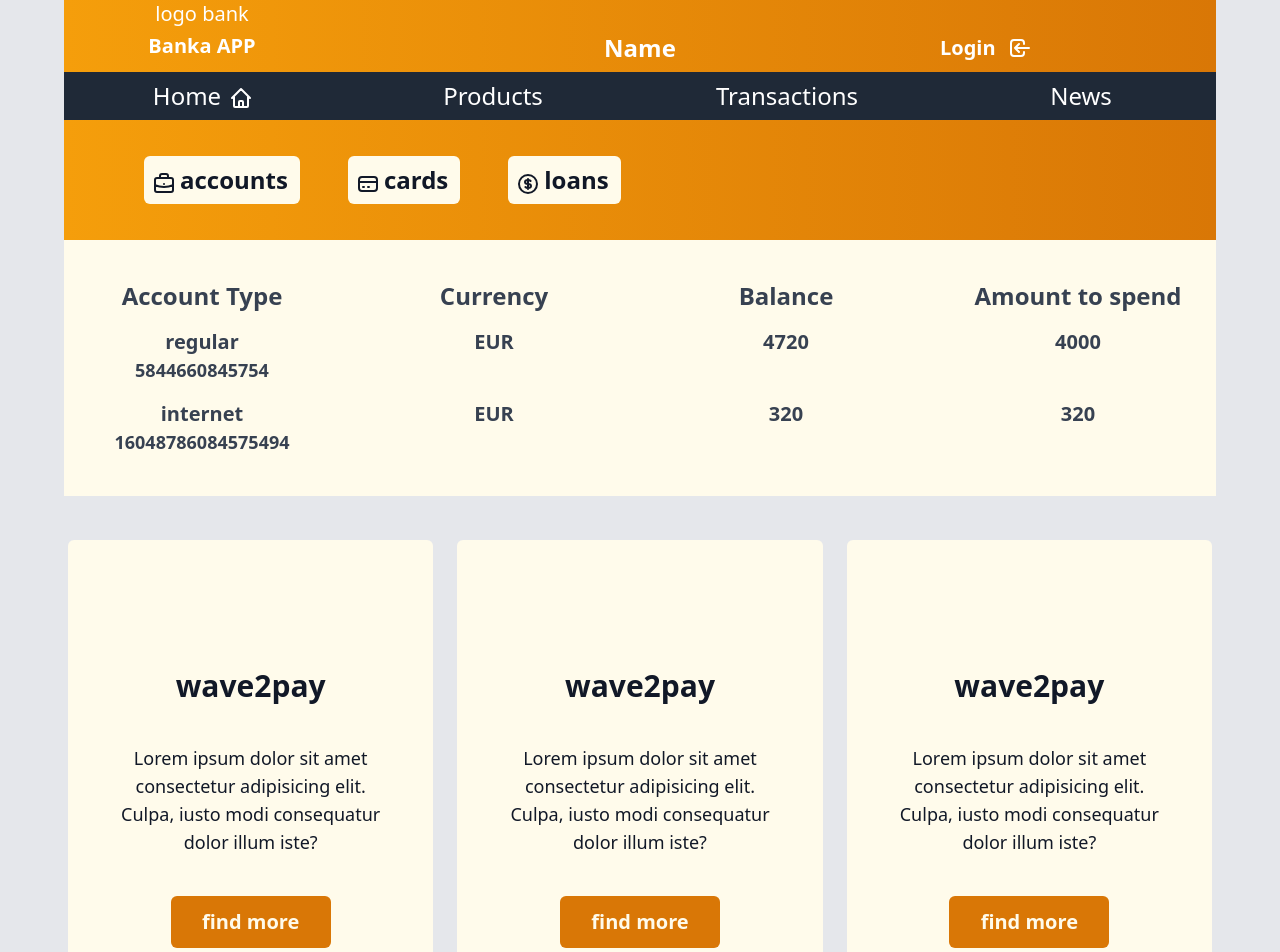
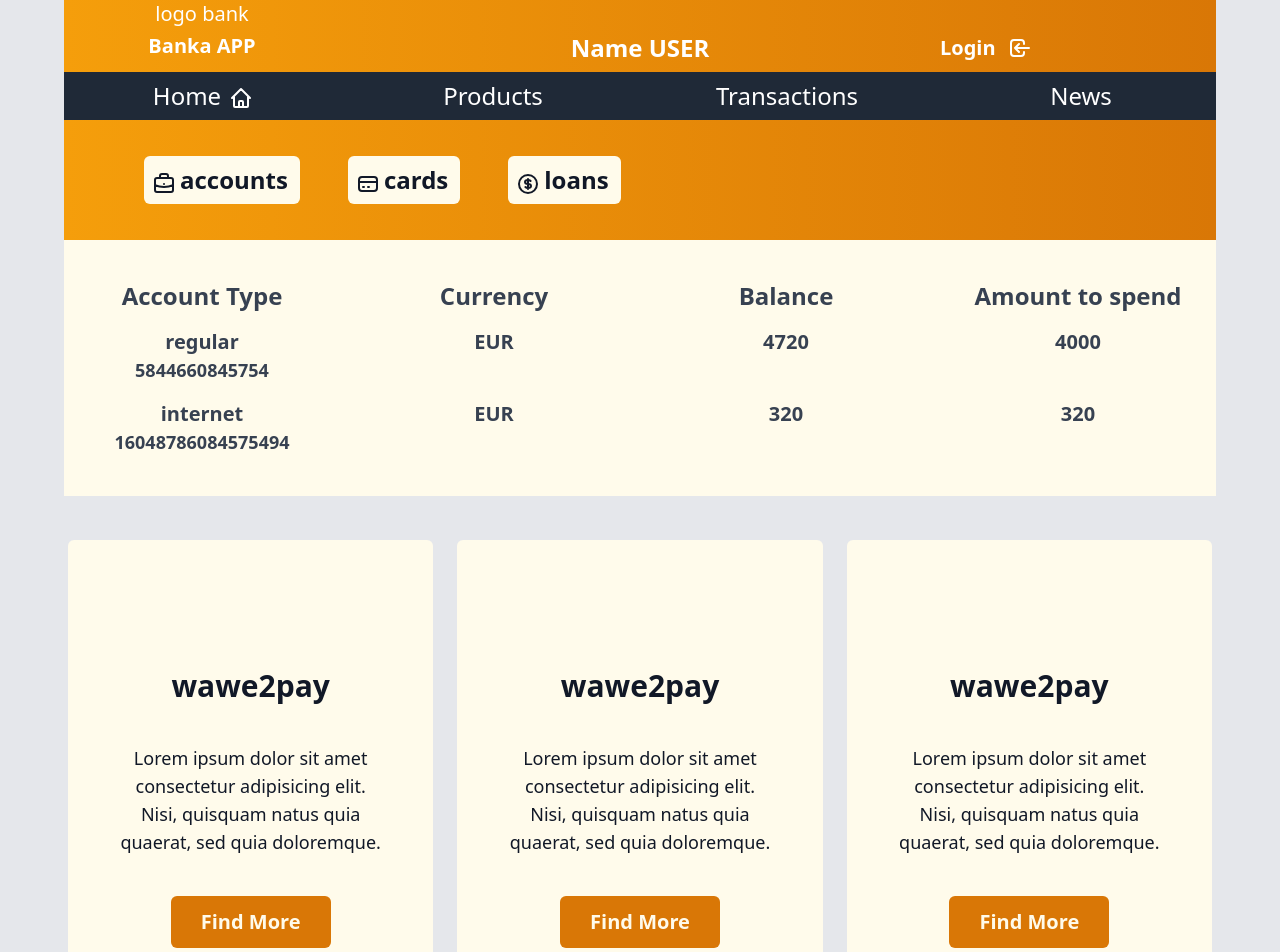
Before and after one commit to BojanMijatovic/bank-app, a React (Create React App) app: page / in a window 1280 px wide. Shown: the top 952 px of the page. Built offline with nearby package versions, Linux system fonts and the light colour scheme.

Commit message:
add Widgets

```diff
--- a/src/App.js
+++ b/src/App.js
@@ -9,6 +9,7 @@ import Cards from './pages/Cards/Cards';
 import Loans from './pages/Loans/Loans';
 import Navbar from './components/Navbar/Navbar';
 import Header from './components/Header/Header';
+import LogInAndOut from './pages/LogInAndOut/LogInAndOut';
 
 const App = () => {
   return (
@@ -23,6 +24,7 @@ const App = () => {
         <Route path='/accounts' component={Accounts} />
         <Route path='/cards' component={Cards} />
         <Route path='/loans' component={Loans} />
+        <Route path='/logIn' component={LogInAndOut} />
       </Switch>
     </div>
   );
--- a/src/components/Navbar/Navbar.js
+++ b/src/components/Navbar/Navbar.js
@@ -1,4 +1,5 @@
 import React from 'react';
+import { Link } from 'react-router-dom';
 
 const Navbar = ({ name }) => {
   return (
@@ -9,10 +10,12 @@ const Navbar = ({ name }) => {
           <h3 className='pt-1 font-semibold'>Banka APP</h3>
         </div>
         <div className='m2 pb-2 col-span-2'>
-          <h2 className='pt-8 pb font-semibold text-2xl'>Name {name}</h2>
+          <h2 className='pt-8 pb font-semibold text-2xl'>Name USER</h2>
         </div>
         <div className='m2 pb-2 flex items-center '>
-          <h3 className='pt-8 pb font-semibold'>Login</h3>
+          <Link to='/logIn'>
+            <h3 className='pt-8 pb font-semibold'>Login</h3>
+          </Link>
           <svg
             xmlns='http://www.w3.org/2000/svg'
             className='h-6 w-6 mt-8 ml-3'
--- /dev/null
+++ b/src/components/WidgetZone/Widget/Widget.js
@@ -0,0 +1,16 @@
+import React from 'react';
+
+const Widget = ({ name, description, buttonName }) => {
+  return (
+    <div className='text-gray-900 bg-yellow-50 m-1 h-auto rounded-md'>
+      <div className='flex flex-col  mt-32 mb-5 items-center'>
+        <h2 className='text-3xl font-semibold'>{name}</h2>
+        <p className='text-lg px-12 py-6 my-4'>{description}</p>
+        <button className=' bg-yellow-600 text-yellow-50 w-40 text-xl font-bold rounded-md py-3  hover:bg-yellow-500  hover:text-gray-900'>
+          {buttonName}
+        </button>
+      </div>
+    </div>
+  );
+};
+export default Widget;
--- a/src/components/WidgetZone/WidgetZone.js
+++ b/src/components/WidgetZone/WidgetZone.js
@@ -1,44 +1,55 @@
 import React from 'react';
-
-const WidgetZone = () => {
-  return (
-    <div className='grid grid-cols-3 gap-4 bg-gray-200  text-gray-700 pt-10 pb-10'>
-      <div className='text-gray-900 bg-yellow-50 m-1 h-auto rounded-md'>
-        <div className='flex flex-col  mt-32 mb-5 items-center'>
-          <h2 className='text-3xl font-semibold'>wave2pay</h2>
-          <p className='text-lg px-12 py-6 my-4'>
-            Lorem ipsum dolor sit amet consectetur adipisicing elit. Culpa, iusto modi consequatur dolor illum iste?
-          </p>
-          <button className=' bg-yellow-600 text-yellow-50 w-40 text-xl font-bold rounded-md py-3  hover:bg-yellow-500  hover:text-gray-900'>
-            find more
-          </button>
-        </div>
+import Widget from './Widget/Widget';
+class WidgetZone extends React.Component {
+  constructor(props) {
+    super(props);
+    this.state = {
+      widgets: [
+        {
+          name: 'wawe2pay',
+          description:
+            'Lorem ipsum dolor sit amet consectetur adipisicing elit. Nisi, quisquam natus quia quaerat, sed quia doloremque.',
+          image: 'https://www.wave2pay.com/wp-content/uploads/2017/09/logo-wave2pay.png',
+          link: 'https://www.wave2pay.com/',
+          buttonName: 'Find More',
+        },
+        {
+          name: 'wawe2pay',
+          description:
+            'Lorem ipsum dolor sit amet consectetur adipisicing elit. Nisi, quisquam natus quia quaerat, sed quia doloremque.',
+          image: 'https://www.wave2pay.com/wp-content/uploads/2017/09/logo-wave2pay.png',
+          link: 'https://www.wave2pay.com/',
+          buttonName: 'Find More',
+        },
+        {
+          name: 'wawe2pay',
+          description:
+            'Lorem ipsum dolor sit amet consectetur adipisicing elit. Nisi, quisquam natus quia quaerat, sed quia doloremque.',
+          image: 'https://www.wave2pay.com/wp-content/uploads/2017/09/logo-wave2pay.png',
+          link: 'https://www.wave2pay.com/',
+          buttonName: 'Find More',
+        },
+      ],
+    };
+  }
+  render() {
+    return (
+      <div className='grid grid-cols-3 gap-4 bg-gray-200  text-gray-700 pt-10 pb-10'>
+        {this.state.widgets.map((widget, index) => {
+          return (
+            <Widget
+              key={index}
+              name={widget.name}
+              description={widget.description}
+              image={widget.image}
+              link={widget.link}
+              buttonName={widget.buttonName}
+            />
+          );
+        })}
       </div>
-      <div className='text-gray-900 bg-yellow-50 m-1 h-auto rounded-md'>
-        <div className='flex flex-col  mt-32 mb-5 items-center'>
-          <h2 className='text-3xl font-semibold'>wave2pay</h2>
-          <p className='text-lg px-12 py-6 my-4'>
-            Lorem ipsum dolor sit amet consectetur adipisicing elit. Culpa, iusto modi consequatur dolor illum iste?
-          </p>
-          <button className=' bg-yellow-600 text-yellow-50 w-40 text-xl font-bold rounded-md py-3  hover:bg-yellow-500  hover:text-gray-900'>
-            find more
-          </button>
-        </div>
-      </div>
-
-      <div className='text-gray-900 bg-yellow-50 m-1 h-auto rounded-md'>
-        <div className='flex flex-col  mt-32 mb-5 items-center'>
-          <h2 className='text-3xl font-semibold'>wave2pay</h2>
-          <p className='text-lg px-12 py-6 my-4'>
-            Lorem ipsum dolor sit amet consectetur adipisicing elit. Culpa, iusto modi consequatur dolor illum iste?
-          </p>
-          <button className=' bg-yellow-600 text-yellow-50 w-40 text-xl font-bold rounded-md py-3  hover:bg-yellow-500  hover:text-gray-900'>
-            find more
-          </button>
-        </div>
-      </div>
-    </div>
-  );
-};
+    );
+  }
+}
 
 export default WidgetZone;
--- /dev/null
+++ b/src/pages/LogInAndOut/LogInAndOut.js
@@ -0,0 +1,7 @@
+import React from 'react';
+
+const LogInAndOut = () => {
+  return <h1>Login Page</h1>;
+};
+
+export default LogInAndOut;
```
